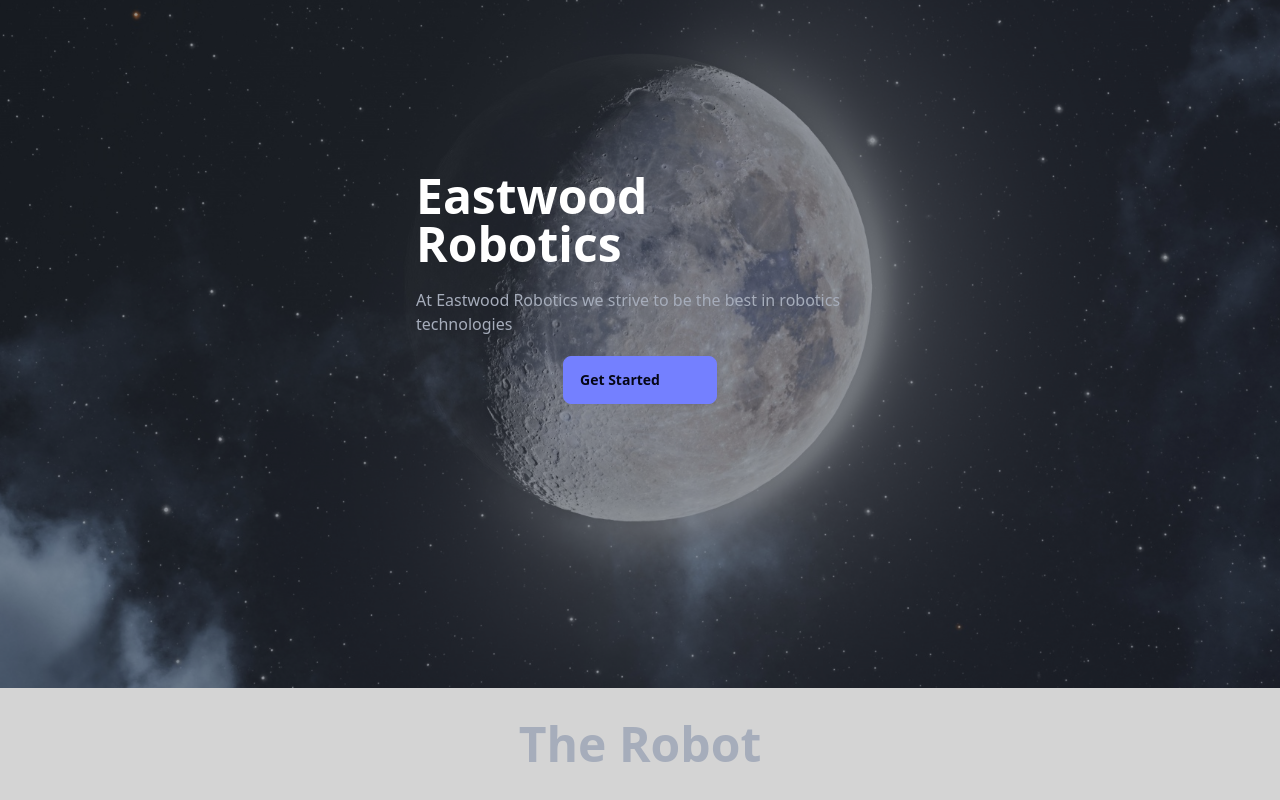
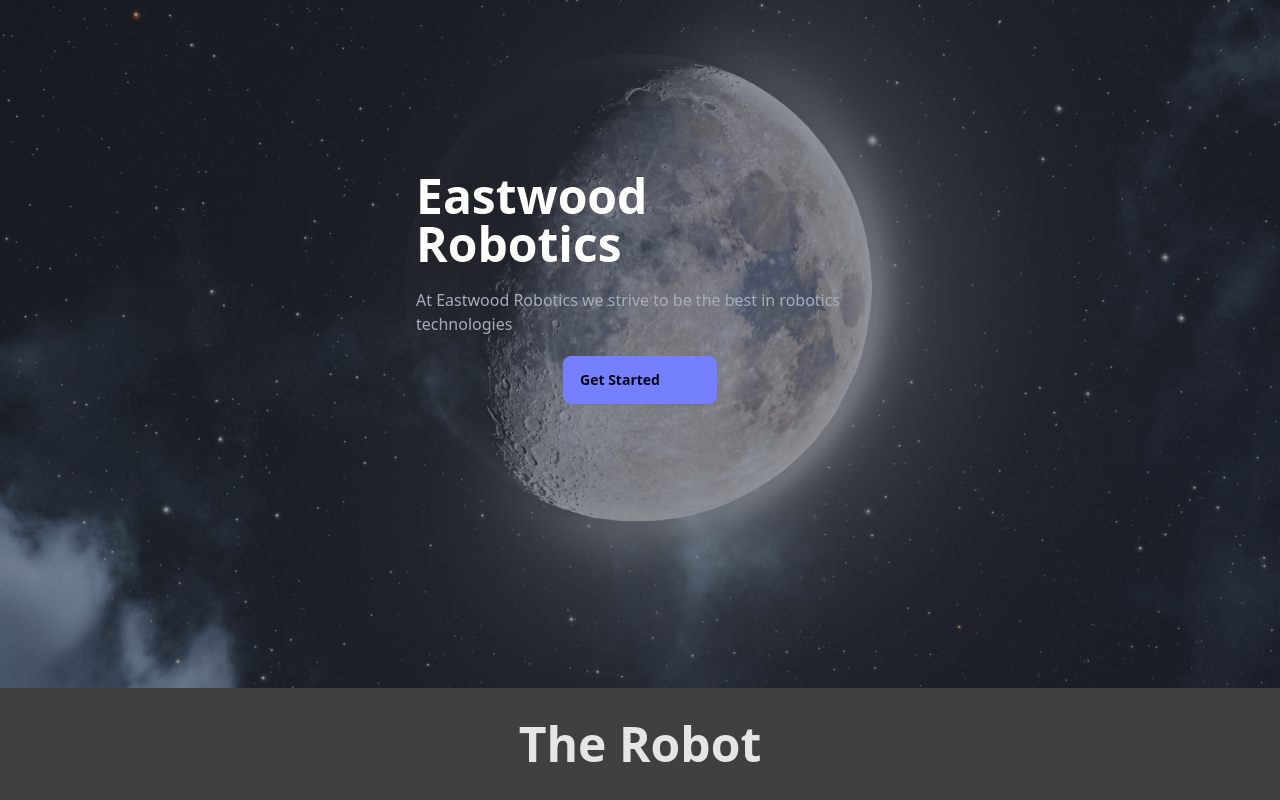
Before and after one commit to mazylol/eastwood-robotics-2024, a SvelteKit app: page / in a window 1280 px wide. Shown: the part 180-980 px from the top of the page. Built offline with nearby package versions, Linux system fonts and the light colour scheme; some icons are missing.

Commit message:
change bg color to gray

```diff
--- a/src/routes/+page.svelte
+++ b/src/routes/+page.svelte
@@ -27,8 +27,8 @@
                 </button>
     </div>
 </div>
-<section class="bg-neutral-300">
-    <h1 id="therobot" class="text-5xl py-8 text-center font-bold">
+<section class="bg-neutral-700">
+    <h1 id="therobot" class="text-5xl py-8 text-neutral-200 text-center font-bold">
         The Robot
     </h1>
 </section>
```
